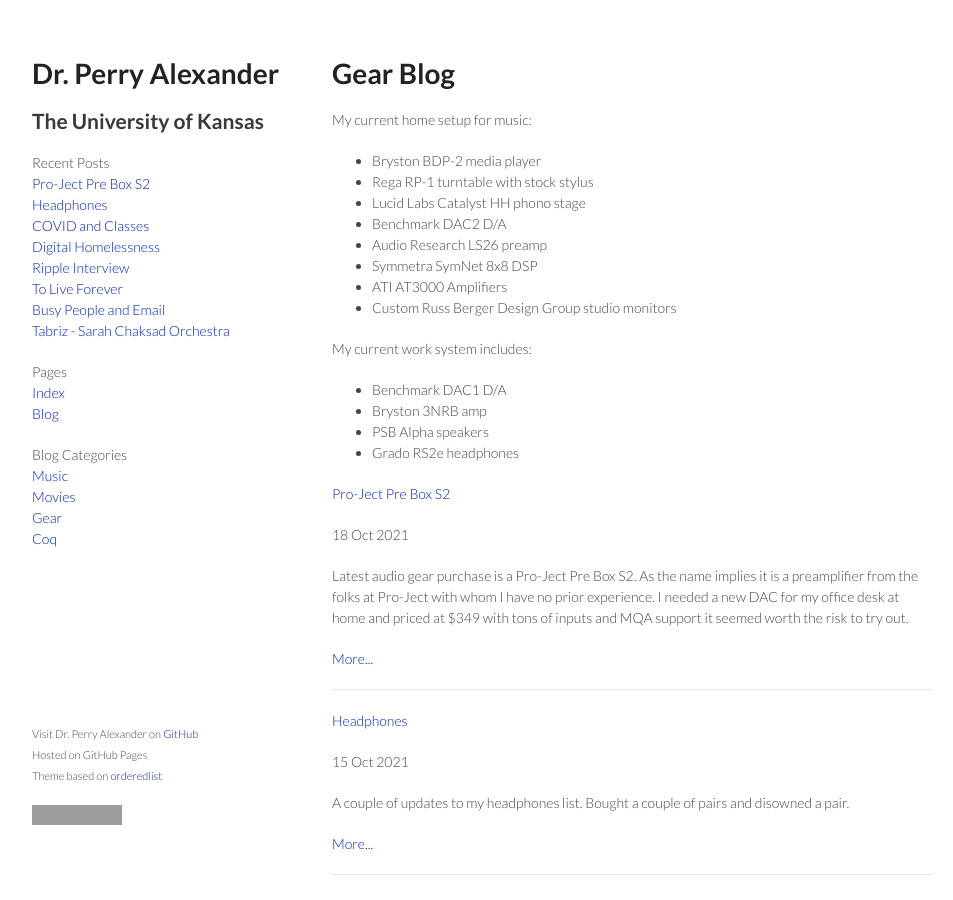
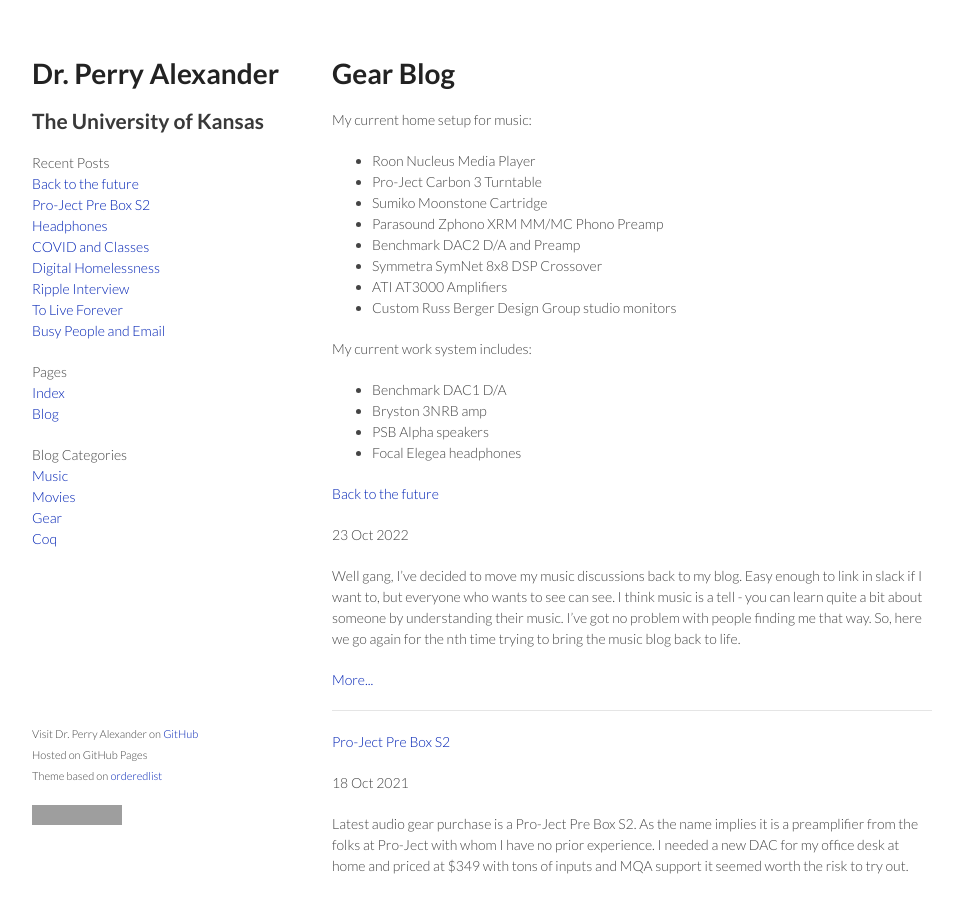
Before and after one commit to palexand/palexand.github.io, a Jekyll site: the page built from gear.md, in a window 1280 px wide and 900 px high. Shown: the whole window, without its empty margins (158-1111 px from the left). Built offline with Jekyll 4.4.1, drawn with Linux system fonts in a browser that asks for light colours; grey boxes are pictures that could not be loaded.

Commit message:
blog post, gear update

```diff
--- /dev/null
+++ b/_posts/2022-10-23-Back-To-The-Future.md
@@ -0,0 +1,14 @@
+---
+layout: blog
+categories: blog music gear
+title: Back to the future
+---
+Well gang, I've decided to move my music discussions back to my blog.  Easy enough to link in slack if I want to, but everyone who wants to see can see.  I think music is a tell - you can learn quite a bit about someone by understanding their music.  I've got no problem with people finding me that way.  So, here we go again for the nth time trying to bring the music blog back to life.
+
+Lots of gear updates, some major but most minor.  My work headphones broke and I decided to get away from open-back headphones.  Time to stop annoying everyone  around me.  I went with Focal Elegea phones.  Focal makes some great phones and I found these at a heavy discount.  The Elegeas are the previous generation Focals, but still great cans.  I must say I prefer the sound of my old Grados just a bit, but the Focals are far more comfortable and closed back.  Also come with a great carrying case if I want to take them somewhere.  That's doubtful, but you never know.
+
+Replaced the Rega turntable and custom phono preamp with a Pro-Ject Carbon 3 table and a Parasound phono preamp.  The Parasound is fantastic.  Quiet and delivers a signal like a champ.  Sounds great just great.  The Proj-Ject Carbon 3 comes with a Sumiko Moonstone stylus that I'm also enjoying a great deal.  The sound is definitely a steo up from my Rega turntable, but I have to be fair and admit I paid for it.  I did switch vendors, but I think the sound update is more due to moving up in model rather than the source.
+
+Unfortunately, I have to be honest about the Pro-Ject table.  I chose it because the turntable motor is physically and electronically separate from the arm and stylus.  This seems a great design.  The implementation turns out to be less than great.  I started having problems about 6 months after my purchase.  The pulley wheel on the motor separated from the drive shaft.  Pro-Ject offered to let me buy a new one for $300 or so. Then I learned the pulley wheel is glued onto the shaft.  Glued.  Not what I expected from a high-end table.  However, a drop of superglue seemed to do the trick and I have a functioning motor.  However, the motor itself is noisy.  Physical noise you get from a cheap motor.  Again, not what I expected from a high-end device.  Finally, the tone arm lift is somewhat wonky, but that may be due to my setup.  I need to recalibrate before I make a judgement about that.
+
+Bottom line is I'm not sure I would buy the Pro-Ject again.  Maybe the Carbon 5 is better.  The design seems to be, but I had none of these problems with my entry level Rega.  (BTW: The Rega is going to my son who spins a ton of vinyl.)
--- a/gear.md
+++ b/gear.md
@@ -7,12 +7,12 @@
 
 My current home setup for music:
 
-* Bryston BDP-2 media player
-* Rega RP-1 turntable with stock stylus
-* Lucid Labs Catalyst HH phono stage
-* Benchmark DAC2 D/A
-* Audio Research LS26 preamp
-* Symmetra SymNet 8x8 DSP
+* Roon Nucleus Media Player
+* Pro-Ject Carbon 3 Turntable
+* Sumiko Moonstone Cartridge
+* Parasound Zphono XRM MM/MC Phono Preamp
+* Benchmark DAC2 D/A and Preamp
+* Symmetra SymNet 8x8 DSP Crossover
 * ATI AT3000 Amplifiers
 * Custom Russ Berger Design Group studio monitors
 
@@ -21,7 +21,7 @@
 * Benchmark DAC1 D/A
 * Bryston 3NRB amp
 * PSB Alpha speakers
-* Grado RS2e headphones
+* Focal Elegea headphones
 
 {% for post in site.categories.gear %}
 
```
